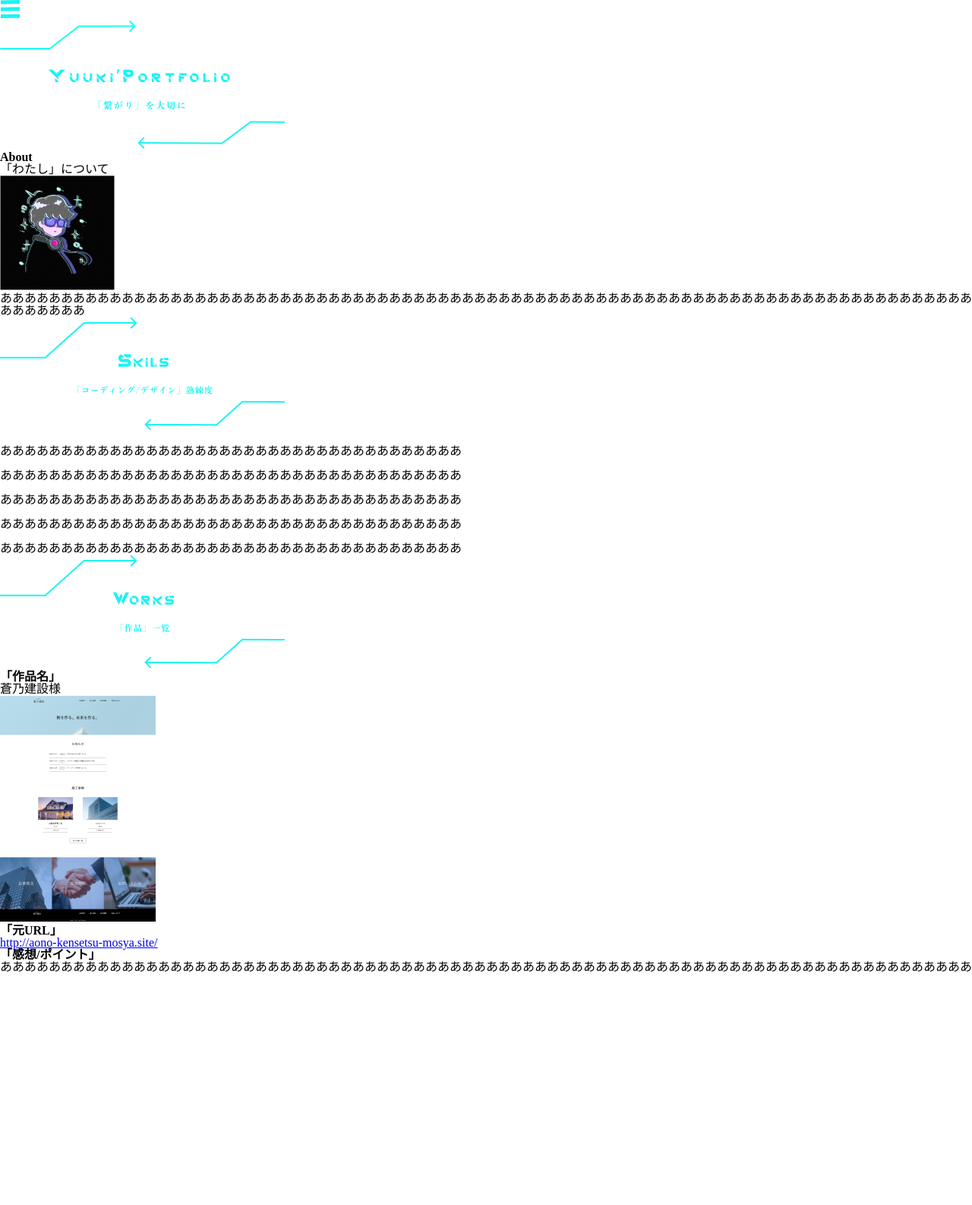
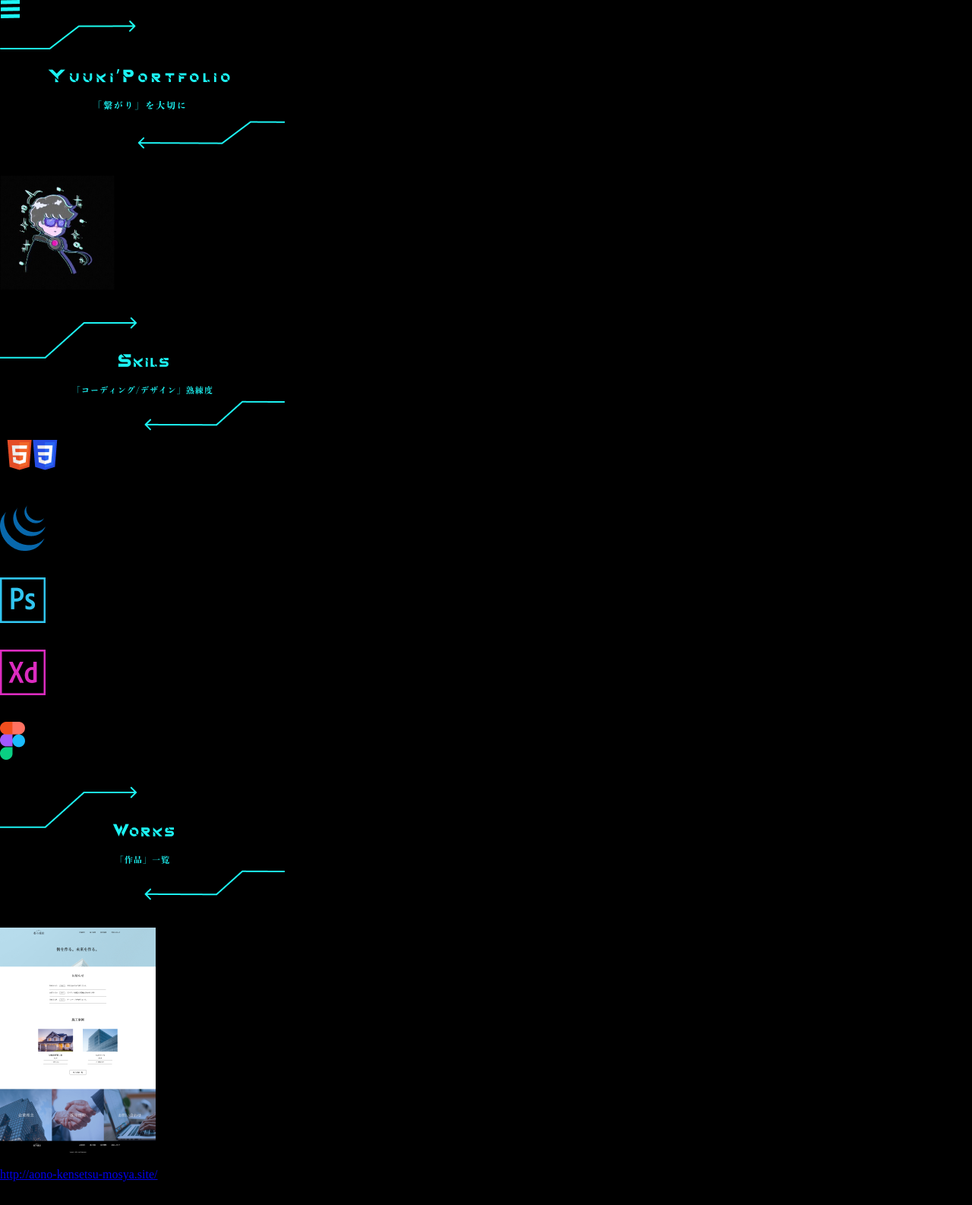
Before and after one commit to tyanes/portfolio-smartphone, a PHP site: page /HTML/index.html in a window 1280 px wide. Shown: the whole page at 76% size. Before the commit the page ends 1279 px from the top, so only its background shows below. Run offline with PHP 8.4, Linux system fonts and the light colour scheme.

Commit message:
スマホ版ポートフォリオ skill完成

```diff
--- a/CSS/style.css
+++ b/CSS/style.css
@@ -6,8 +6,136 @@
 }
 
 body {
-  /* background-color: #000000; */
+  background-color: #000000;
 }
 
 @media screen and (max-width: 375px) {
+  .header-menu {
+    display: flex;
+    justify-content: flex-end;
+    margin: 10vw 8vw 10vw 8vw;
+  }
+
+  .about-image {
+    max-width: 100%;
+    height: auto;
+  }
+
+  .about-container {
+    max-width: 60vw;
+    margin: 20vw auto 0% auto;
+    color: #1CF3F3;
+    font-family: quantam,YuMincho;
+  }
+
+  .about-name {
+    margin-top: 15vw;
+  }
+
+  .about-name h1 {
+    font-size: 8vw;
+    text-align: center;
+    margin-bottom: 5vw;
+  }
+
+  .about-name p {
+    text-align: center;
+    padding-right: 2vw;
+  }
+
+  .about-profile {
+    text-align: center;
+    margin-top: 15vw;
+    margin-bottom: 15vw;
+  }
+
+  .about-profile img {
+    border: solid;
+  }
+
+  .about-text {
+    line-height: 8vw;
+    margin-bottom: 10vw;
+    color: #ffffff;
+  }
+
+  .skill-image {
+    margin-top: 25vw;
+    margin-bottom: 25vw;
+  }
+
+.skill-container {
+  max-width: 60vw;
+  margin: 0 auto;
+  text-align: center;
+  color: #1CF3F3;
+  font-family: YuMincho;
 }
+
+.skill-container img {
+  margin: 8vw;
+}
+
+.skill-container h1 {
+  margin-bottom: 6vw;
+  font-size: 6vw;
+}
+
+.skill-container p {
+  margin-bottom: 6vw;
+  color: #ffffff;
+  line-height: 8vw;
+}
+
+.html-css, .jquery, .xd, .photoshop, .figma {
+  margin-bottom: 20vw;
+}
+
+  .star5_rating {
+    position: relative;
+    z-index: 0;
+    display: inline-block;
+    white-space: nowrap;
+    color: #cccccc; /* グレーカラー 自由に設定化 */
+  }
+
+  .star5_rating:before,
+  .star5_rating:after {
+    content: "★★☆☆☆";
+    font-size: 8vw;
+  }
+
+  .star5_rating:after {
+    position: absolute;
+    z-index: 1;
+    top: 0;
+    left: 0;
+    overflow: hidden;
+    white-space: nowrap;
+    color: #ffcf32; /* イエローカラー 自由に設定化 */
+  }
+
+
+  .star5_rating_2 {
+    position: relative;
+    z-index: 0;
+    display: inline-block;
+    white-space: nowrap;
+    color: #cccccc; /* グレーカラー 自由に設定化 */
+  }
+
+  .star5_rating_2:before,
+  .star5_rating_2:after {
+    content: "★★☆☆☆";
+    font-size: 7vw;
+  }
+
+  .star5_rating_2:after {
+    position: absolute;
+    z-index: 1;
+    top: 0;
+    left: 0;
+    overflow: hidden;
+    white-space: nowrap;
+    color: #ffcf32; /* イエローカラー 自由に設定化 */
+}
--- a/HTML/index.html
+++ b/HTML/index.html
@@ -11,14 +11,18 @@
 </head>
 
 <body>
-    <header>
-        <img src="../images/ハンバーガーメニュー.png" alt="ハンバーガーメニュー">
+    <header class="header-menu">
+        <div class="humberger-menu">
+            <img src="../images/ハンバーガーメニュー.png" alt="ハンバーガーメニュー">
+        </div>
     </header>
 
     <main>
-        <img src="../images/Top.png" alt="画像" class="about-image">
-
-        <div class="about-continer">
+        <!-- about -->
+        <div class="about-image">
+            <img src="../images/Top.png" alt="画像">
+        </div>
+        <div class="about-container">
             <div class="about-name">
                 <h1>About</h1>
                 <p>「わたし」について</p>
@@ -27,44 +31,50 @@
                 <img src="../images/Profile.png" alt="プロフィール画像">
             </div>
             <div class="about-text">
-                <p>あああああああああああああああああああああああああああああああああああああああああああああああああああああああああああああああああああああああああああああああああああああああ</p>
+                <p>ああああああああああああああああああああああああああああああああああああああああああああああああああああああああああああああああああああああああああああああああああああ</p>
             </div>
         </div>
+        <!-- about end -->
 
-        <img src="../images/Skils.png" alt="画像" class="skill=image">
-
+        <!-- skill -->
+        <div class="skill-image">
+            <img src="../images/Skils.png" alt="画像">
+        </div>
         <div class="skill-container">
-            <div class="">
-                <img src="" alt="">
-                <h1></h1>
-                <!-- 星 -->
-                <p>ああああああああああああああああああああああああああああああああああああああ</p>
+            <div class="html-css">
+                <img src="../images/HTML.CSS.png" alt="html-css">
+                <h1>HTML/CSS</h1>
+                <p><span class="star5_rating" data-rate="3"></span></p>
+                <p>ああああああああああああああああああああああああああああああああああああああああああ</p>
             </div>
-            <div class="">
-                <img src="" alt="">
-                <h1></h1>
-                <!-- 星 -->
-                <p>ああああああああああああああああああああああああああああああああああああああ</p>
+            <div class="jquery">
+                <img src="../images/jquery.png" alt="jquery">
+                <h1>jQuery</h1>
+                <p><span class="star5_rating_2" data-rate="2"></span></p>
+                <p>ああああああああああああああああああああああああああああああああああああああああああ</p>
             </div>
-            <div class="">
-                <img src="" alt="">
-                <h1></h1>
-                <!-- 星 -->
-                <p>ああああああああああああああああああああああああああああああああああああああ</p>
+            <div class="photoshop">
+                <img src="../images/Photoshop.png" alt="photoshop">
+                <h1>Photoshop</h1>
+                <p><span class="star5_rating_2" data-rate="2"></span></p>
+                <p>ああああああああああああああああああああああああああああああああああああああああああ</p>
             </div>
-            <div class="">
-                <img src="" alt="">
-                <h1></h1>
-                <!-- 星 -->
-                <p>ああああああああああああああああああああああああああああああああああああああ</p>
+            <div class="xd">
+                <img src="../images/Xd.png" alt="xd">
+                <h1>Xd</h1>
+                <p><span class="star5_rating_2" data-rate="2"></span></p>
+                <p>ああああああああああああああああああああああああああああああああああああああああああ</p>
             </div>
-            <div class="">
-                <img src="" alt="">
-                <h1></h1>
-                <!-- 星 -->
-                <p>ああああああああああああああああああああああああああああああああああああああ</p>
+            <div class="figma">
+                <img src="../images/Figma.png" alt="figma">
+                <h1>Figma</h1>
+                <p><span class="star5_rating" data-rate="3"></span></p>
+                <p>ああああああああああああああああああああああああああああああああああああああああああ</p>
             </div>
         </div>
+        <!-- skill end -->
+
+        <!-- works -->
         <img src="../images/Works.png" alt="画像">
 
         <div class="works-container">
```
